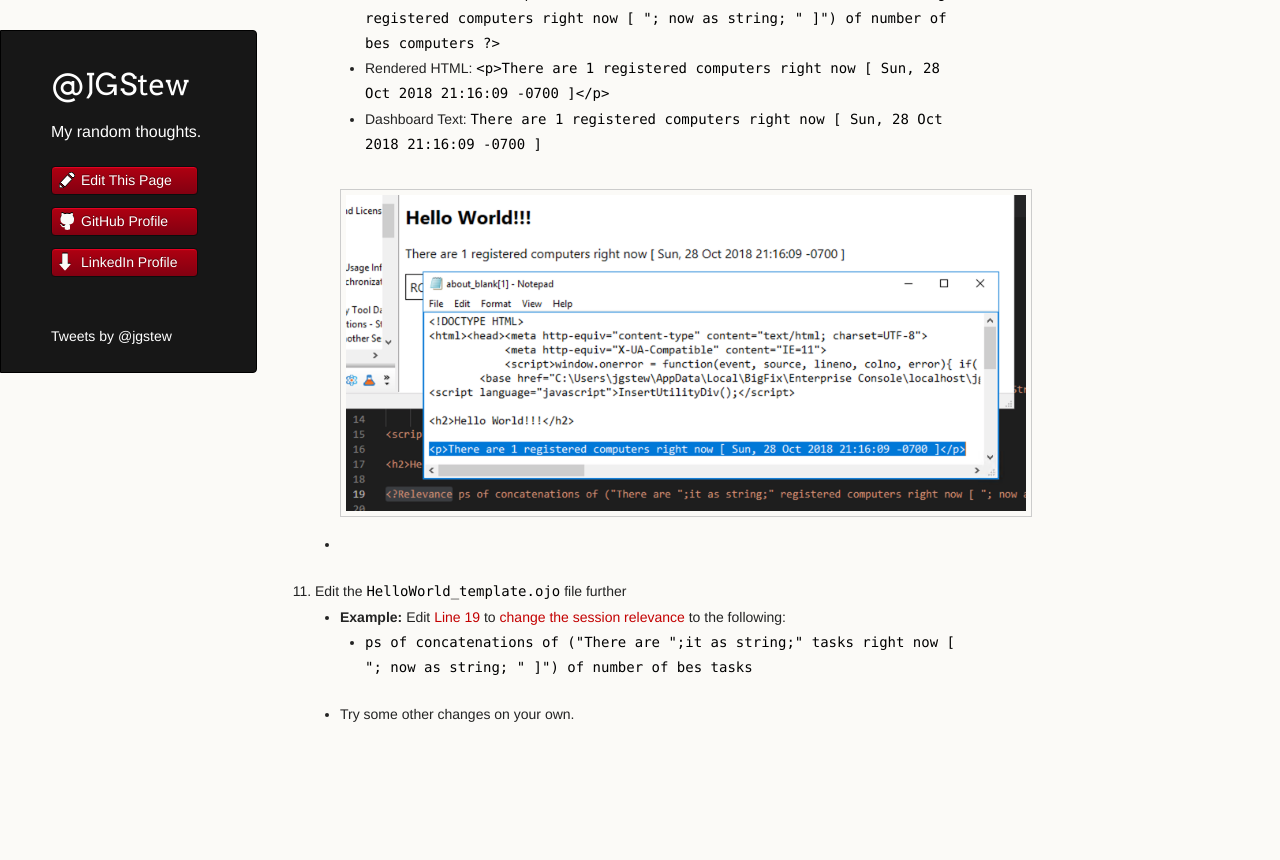
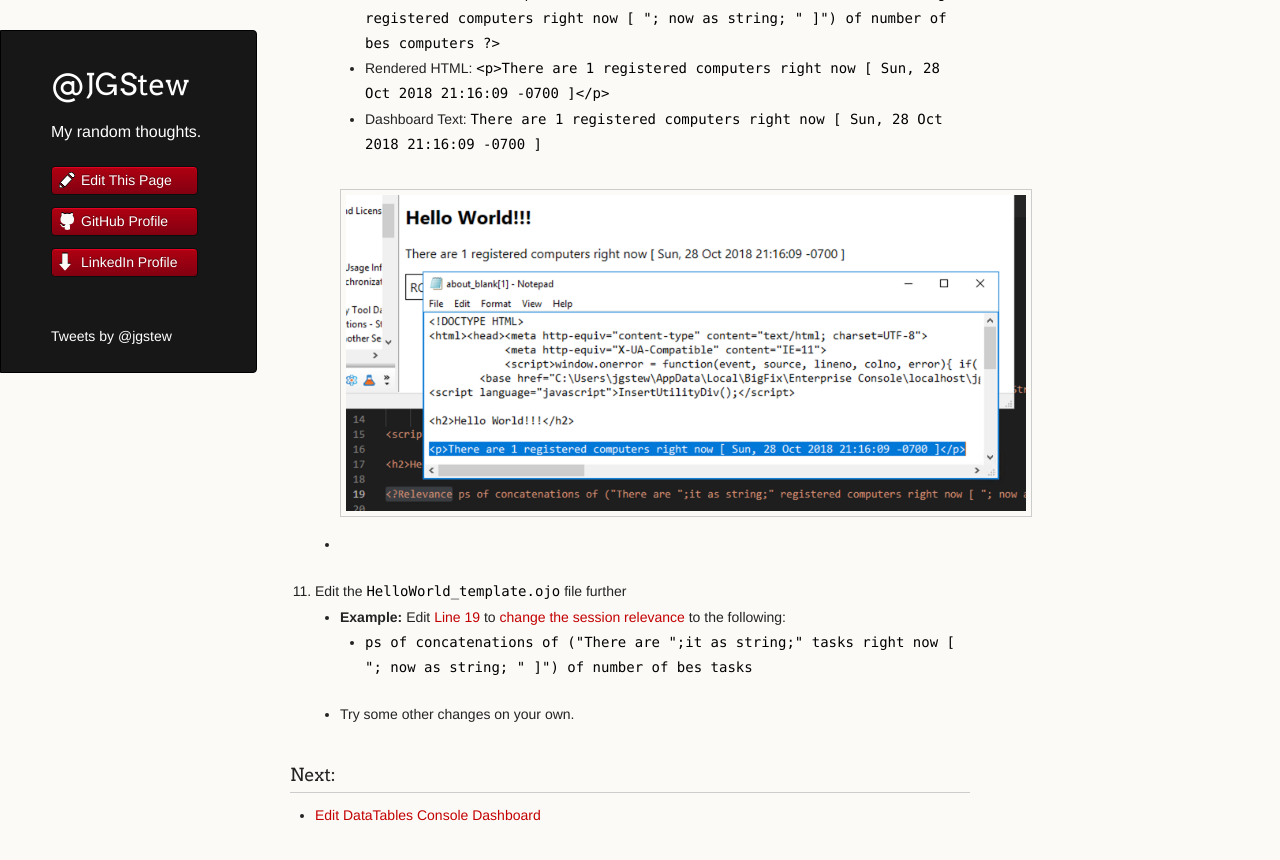
Before and after one commit to jgstew/jgstew.github.io, a Jekyll site: the page built from _posts/2018-10-29-Debug-Dashboard-In-BigFix-Console.md, in a window 1280 px wide and 900 px high, scrolled down 3321 px. Shown: the top 860 px of the window. Built offline with Jekyll 4.4.1, drawn with Linux system fonts in a browser that asks for light colours; nearby versions of some CDN libraries; comment, search, counter and statistics services are not loaded; before the commit the page ends 4120 px from its top, so only the background shows below that.

Commit message:
Update 2018-10-29-Debug-Dashboard-In-BigFix-Console.md

```diff
--- a/_posts/2018-10-29-Debug-Dashboard-In-BigFix-Console.md
+++ b/_posts/2018-10-29-Debug-Dashboard-In-BigFix-Console.md
@@ -60,3 +60,7 @@
     * **Example:** Edit [Line 19](https://github.com/jgstew/bigfix-content/blob/master/dashboards/HelloWorld_template.ojo#L19) to [change the session relevance](https://gist.github.com/jgstew/89e024871105b60b225f53a4c3cb6a09/revisions#diff-b4bb108e538d0d33c410c803c12a7349) to the following:
         * `ps of concatenations of ("There are ";it as string;" tasks right now [ "; now as string; " ]") of number of bes tasks`
     * Try some other changes on your own.
+
+### Next:
+
+* [Edit DataTables Console Dashboard](https://github.com/jgstew/jgstew.github.io/blob/master/_posts/2018-10-29-Edit-DataTables-Console-Dashboard.md)
```
